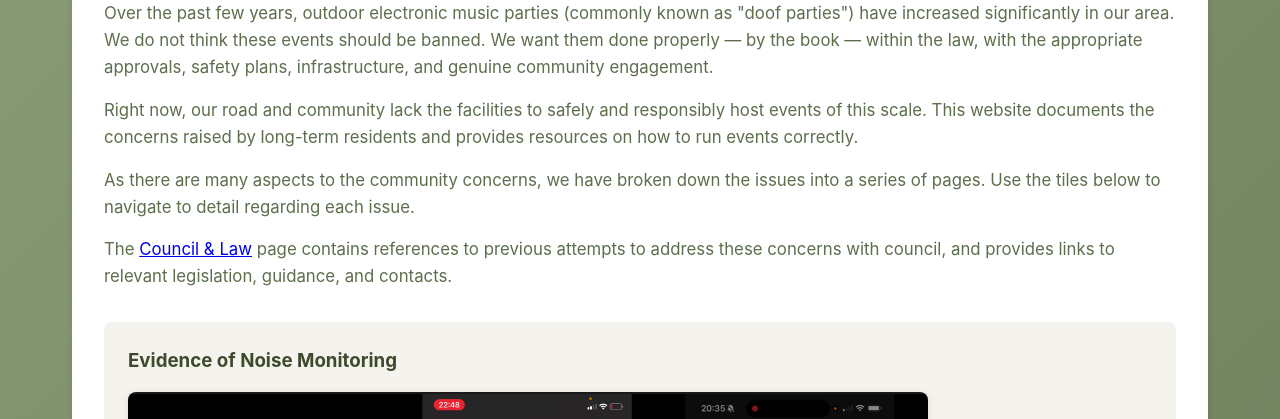
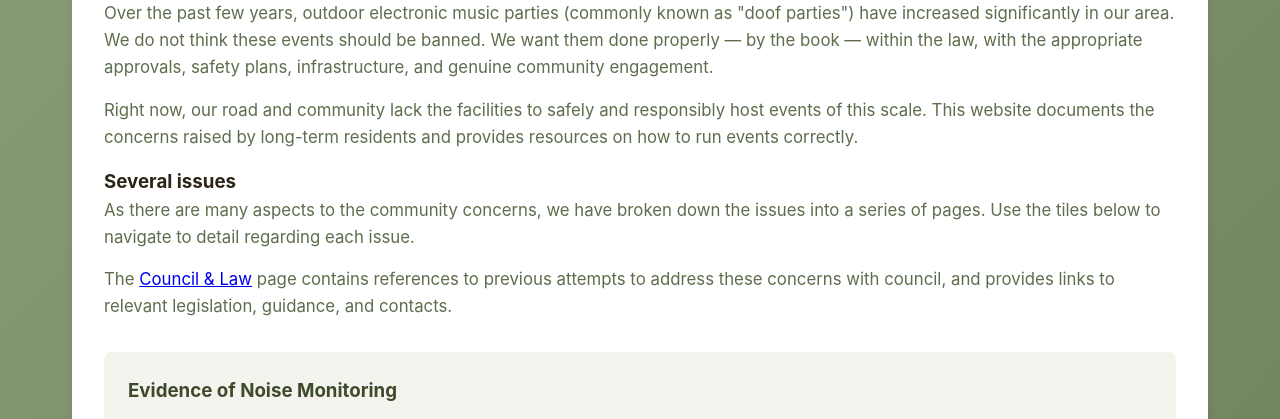
Before and after one commit to websmiths/doofs, a plain HTML site: page website/index.html in a window 1280 px wide. Shown: the part 295-714 px from the top of the page. Drawn offline with Linux system fonts and the light colour scheme.

Commit message:
Add heading.

```diff
--- a/website/index.html
+++ b/website/index.html
@@ -18,6 +18,8 @@
             <p>Over the past few years, outdoor electronic music parties (commonly known as "doof parties") have increased significantly in our area. We do not think these events should be banned. We want them done properly — by the book — within the law, with the appropriate approvals, safety plans, infrastructure, and genuine community engagement.</p>
 
             <p>Right now, our road and community lack the facilities to safely and responsibly host events of this scale. This website documents the concerns raised by long-term residents and provides resources on how to run events correctly.</p>
+
+            <h3>Several issues</h3>
 
             <p>As there are many aspects to the community concerns, we have broken down the issues into a series of pages. Use the tiles below to navigate to detail regarding each issue.</p>
 
```
